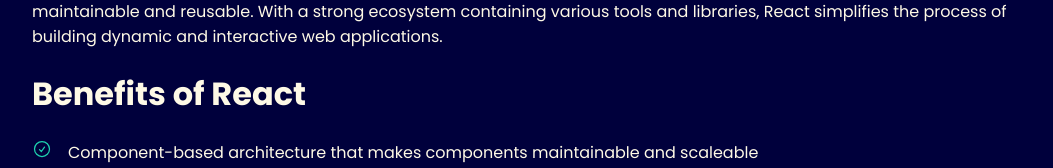
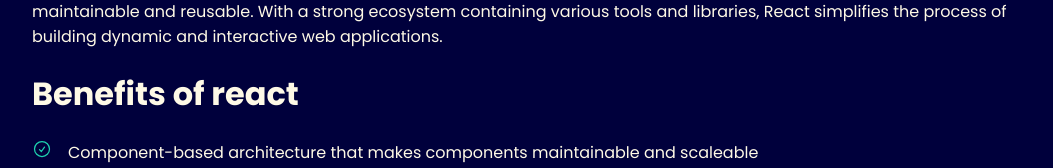
Before and after one commit to zack6yuan/atlas-react-and-jsx, a React (Vite) app: page / in a window 1280 px wide. Shown: the part 256-424 px from the top of the page, without its empty margins (108-1161 px from the left). Built offline with nearby package versions, Linux system fonts and the light colour scheme.

Commit message:
lowercase.

```diff
--- a/src/components/Section.jsx
+++ b/src/components/Section.jsx
@@ -6,7 +6,7 @@
             React is an open source front-end JavaScript library developed and maintained by Meta that helps developers build single-page applications.
             The building blocks of React are broken down into functional components, which makes code maintainable and reusable.
             With a strong ecosystem containing various tools and libraries, React simplifies the process of building dynamic and interactive web applications.
-            <h1>Benefits of React</h1>
+            <h1>Benefits of react</h1>
             <ul>
                 <li>Component-based architecture that makes components maintainable and scaleable</li>
                 <li>Declarative syntax that makes code easier to understand</li>
```
